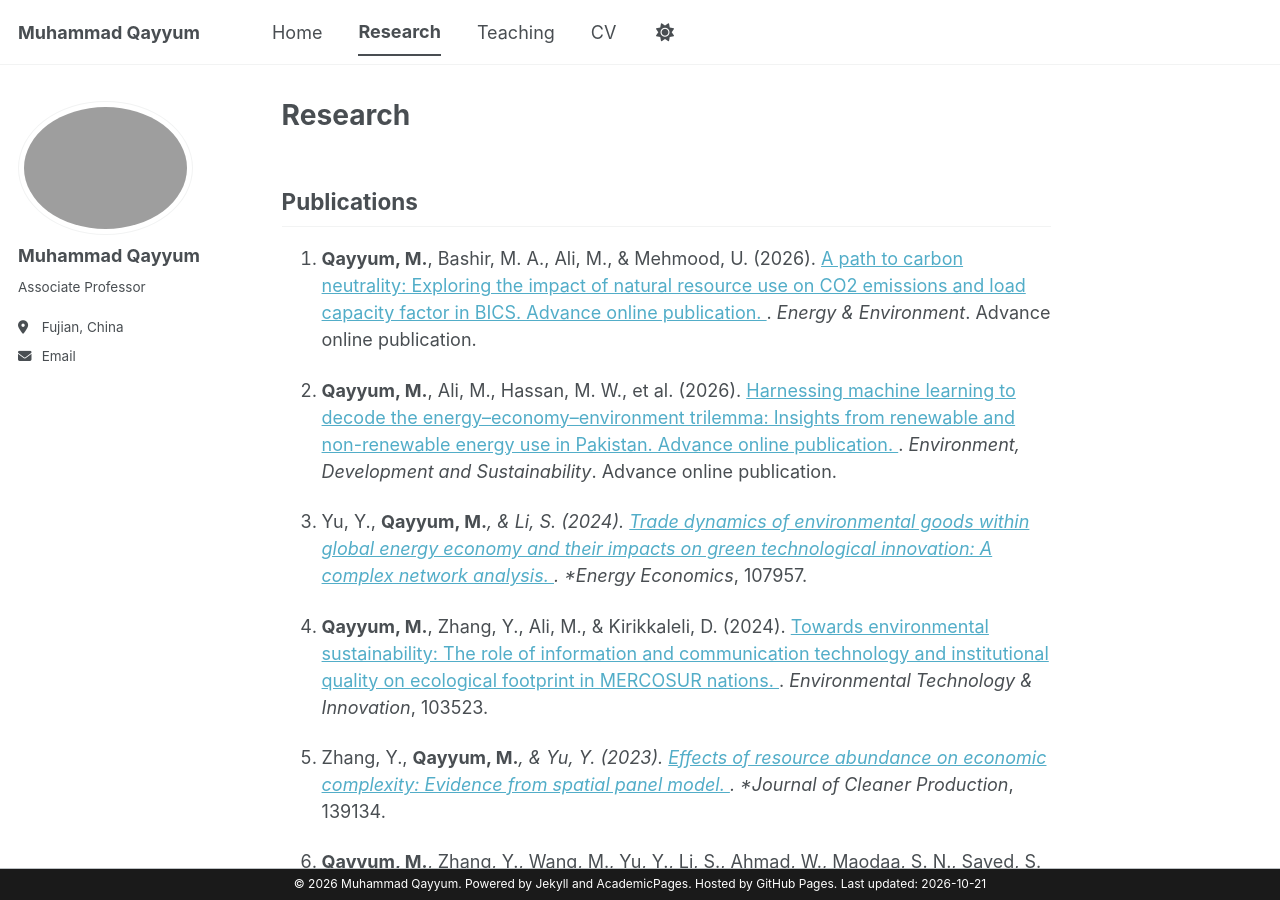
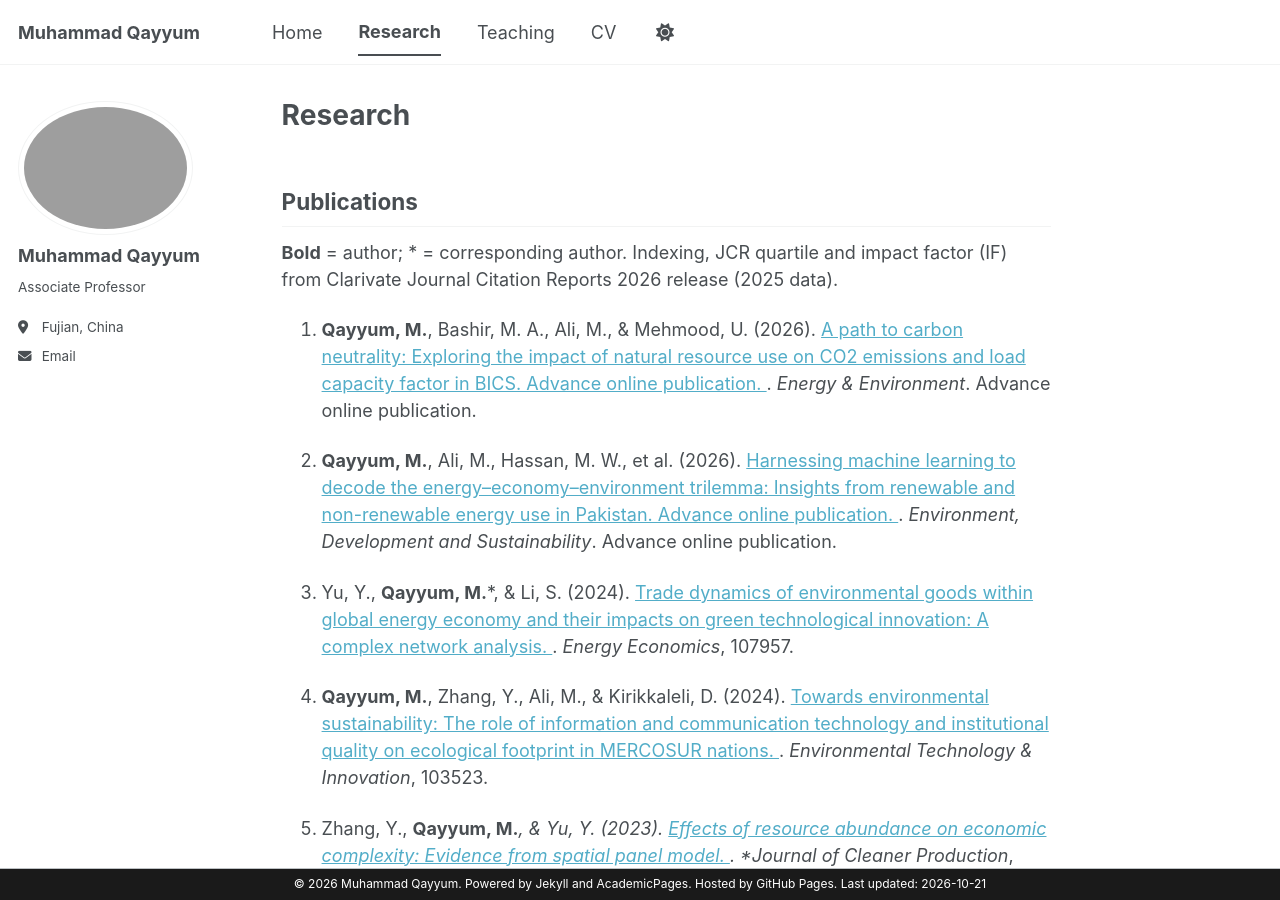
Before and after one commit to muhammadqayyum29/muhammadqayyum29.github.io, a Jekyll site: the page built from _pages/research.md, in a window 1280 px wide and 900 px high. Built offline with Jekyll 4.4.1, drawn with Linux system fonts in a browser that asks for light colours; a style sheet for code colours, icons or effects is not loaded.

Commit message:
Fix author formatting in publications section
Updated author formatting for publication list in research.md.

```diff
--- a/_pages/research.md
+++ b/_pages/research.md
@@ -6,12 +6,13 @@ author_profile: true
 ---
 
 ## Publications
+**Bold** = author; \* = corresponding author. Indexing, JCR quartile and impact factor (IF) from Clarivate Journal Citation Reports 2026 release (2025 data).
 
 1. **Qayyum, M.**, Bashir, M. A., Ali, M., & Mehmood, U. (2026). [A path to carbon neutrality: Exploring the impact of natural resource use on CO2 emissions and load capacity factor in BICS. Advance online publication. ](https://doi.org/10.1177/0958305X261474724). *Energy & Environment*. Advance online publication.
 
 2. **Qayyum, M.**, Ali, M., Hassan, M. W., et al. (2026). [Harnessing machine learning to decode the energy–economy–environment trilemma: Insights from renewable and non-renewable energy use in Pakistan. Advance online publication. ](https://doi.org/10.1007/s10668-026-07985-z). *Environment, Development and Sustainability*. Advance online publication.
 
-3. Yu, Y., **Qayyum, M.***, & Li, S. (2024). [Trade dynamics of environmental goods within global energy economy and their impacts on green technological innovation: A complex network analysis. ](https://doi.org/10.1016/j.eneco.2024.107957). *Energy Economics*, 107957.
+3. Yu, Y., **Qayyum, M.**\*, & Li, S. (2024). [Trade dynamics of environmental goods within global energy economy and their impacts on green technological innovation: A complex network analysis. ](https://doi.org/10.1016/j.eneco.2024.107957). *Energy Economics*, 107957.
 
 4. **Qayyum, M.**, Zhang, Y., Ali, M., & Kirikkaleli, D. (2024). [Towards environmental sustainability: The role of information and communication technology and institutional quality on ecological footprint in MERCOSUR nations. ](https://doi.org/10.1016/j.eti.2023.103523). *Environmental Technology & Innovation*, 103523.
 
```
